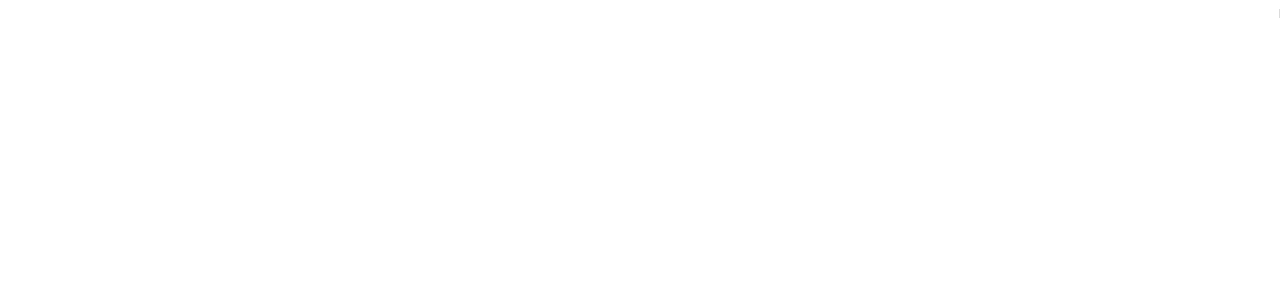
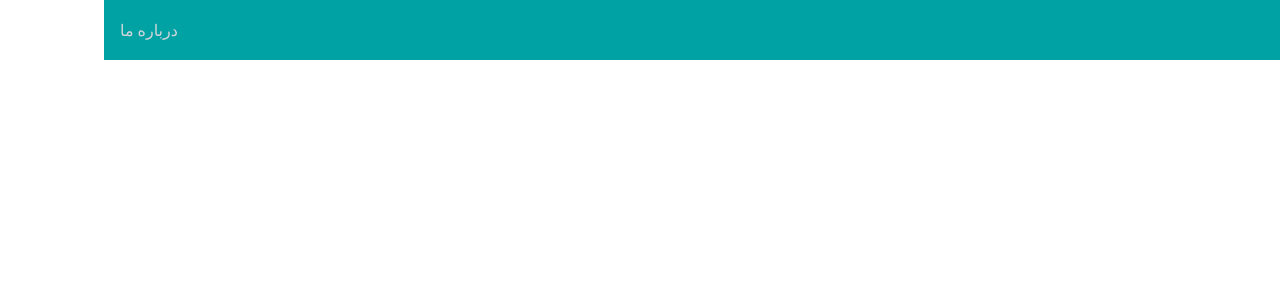
Before and after one commit to zahrabjt/taghche, a Next.js app: page / in a window 1280 px wide. Shown: the top 300 px of the page. Built offline with nearby package versions, Linux system fonts and the light colour scheme.

Commit message:
feat: create navbar component

```diff
--- a/src/app/layout.tsx
+++ b/src/app/layout.tsx
@@ -1,6 +1,7 @@
 import localFont from "next/font/local";
 import "./globals.css";
 import QueryProvider from "@/lib/reactQuery/QueryProvider";
+import Navbar from "@/components/Navbar/Navbar";
 
 const geistSans = localFont({
   src: "./fonts/GeistVF.woff",
@@ -23,7 +24,7 @@
       <body
         className={`${geistSans.variable} ${geistMono.variable} antialiased`}
       >
-        <h2>navbar</h2>
+        <Navbar />
         <QueryProvider>{children}</QueryProvider>
         <h2>footer</h2>
       </body>
--- /dev/null
+++ b/src/components/Navbar/Navbar.tsx
@@ -0,0 +1,19 @@
+import Link from 'next/link';
+import React from 'react';
+
+const Navbar: React.FC = () => {
+    return (
+        <nav className="bg-primary p-4">
+            <div className="container mx-auto flex justify-between items-center">
+                <Link href="/" className="text-white text-lg font-bold">طافچه</Link>
+                <div className="space-x-4">
+                    <Link href="/about" className="text-gray-300 hover:text-white">
+                        درباره ما
+                    </Link>
+                </div>
+            </div>
+        </nav>
+    );
+};
+
+export default Navbar;
```
